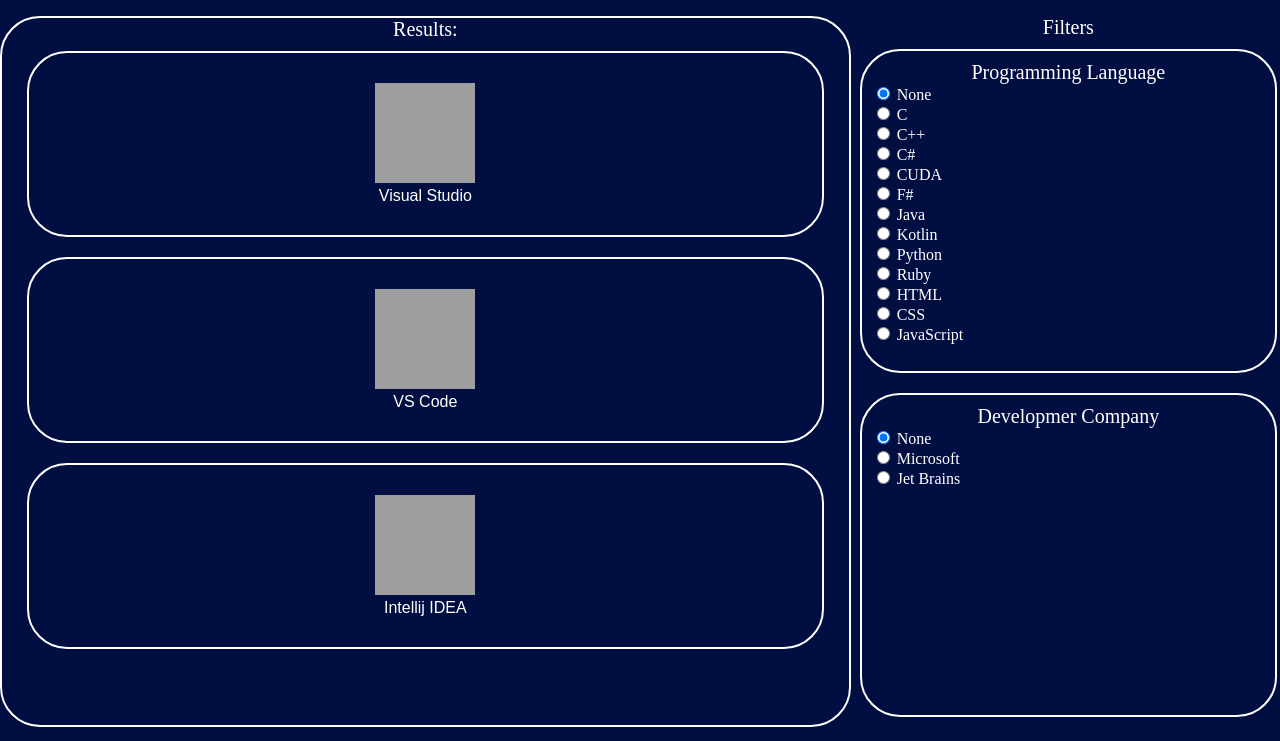
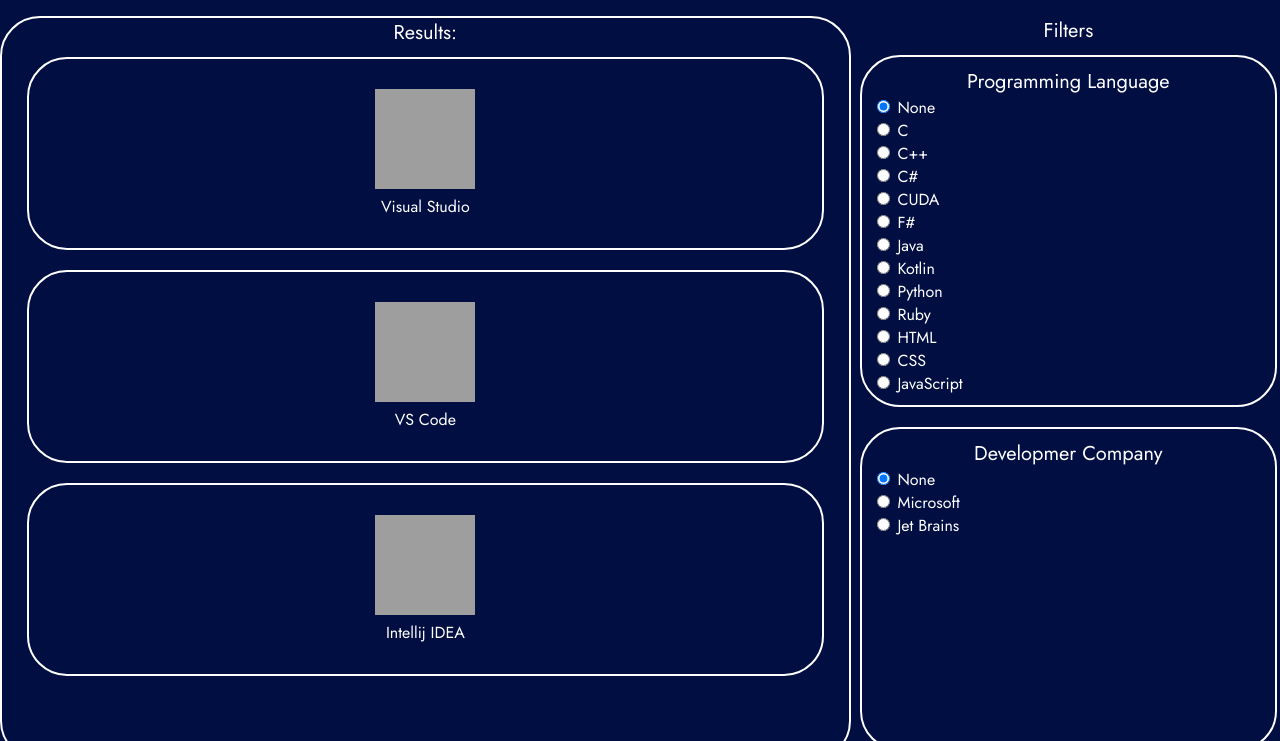
Before and after one commit to Alexander1248/CourseWork, a plain HTML site: page index.html in a window 1280 px wide. Shown: the part 107-848 px from the top of the page. Drawn offline with Linux system fonts and the light colour scheme; grey boxes are pictures that could not be loaded.

Commit message:
New Fonts

```diff
--- a/css/search.css
+++ b/css/search.css
@@ -103,6 +103,8 @@
     border-radius: 20px;
     margin-left: 10px;
     font-size: 20px;
+
+    font-family: var(--font);
 }
 
 
@@ -148,6 +150,7 @@
     border-width: 2px;
 }
 
+
 .result-block {
     background-color: transparent;
     color: white;
@@ -174,7 +177,9 @@
 #filtered-page-list:has(> .result-block:hover) > .result-block:not(.result-block:hover) {
     filter: blur(3px);
 }
-
+.result-block {
+    font-family: var(--font);
+}
 .result-block:hover {
     transform: scale(1.01);
 }
--- a/css/universal.css
+++ b/css/universal.css
@@ -1,3 +1,23 @@
+@font-face {
+  font-family: 'Silkscreen';
+  src: url('../fonts/Silkscreen-Regular.ttf');
+}
+@font-face {
+  font-family: 'Caveat';
+  src: url('../fonts/Caveat.ttf');
+}
+@font-face {
+  font-family: 'Flow Rounded';
+  src: url('../fonts/FlowRounded-Regular.ttf');
+}
+@font-face {
+  font-family: 'Jost';
+  src: url('../fonts/Jost-VariableFont_wght.ttf');
+}
+
+
+
+
 body {
     --dark-blue: hsl(227, 100%, 13%);
     --blue: hsl(347, 99%, 59%);
@@ -13,6 +33,10 @@ body {
     margin: 0;
     padding: 0;
     border: 0;
+
+    --font: 'Jost';
+
+    font-family: var(--font);
 }
 
 h1 {
@@ -171,6 +195,7 @@ a:active {
 .menu a {
     text-decoration: none;
     font-size: 18pt;
+    font-family: var(--font);
 
     box-sizing: border-box;
     position: relative;
```
Also changed, not shown: about.html (+2 -0 lines), fonts/FlowRounded-Regular.ttf (added), fonts/Jost-VariableFont_wght.ttf (added).
